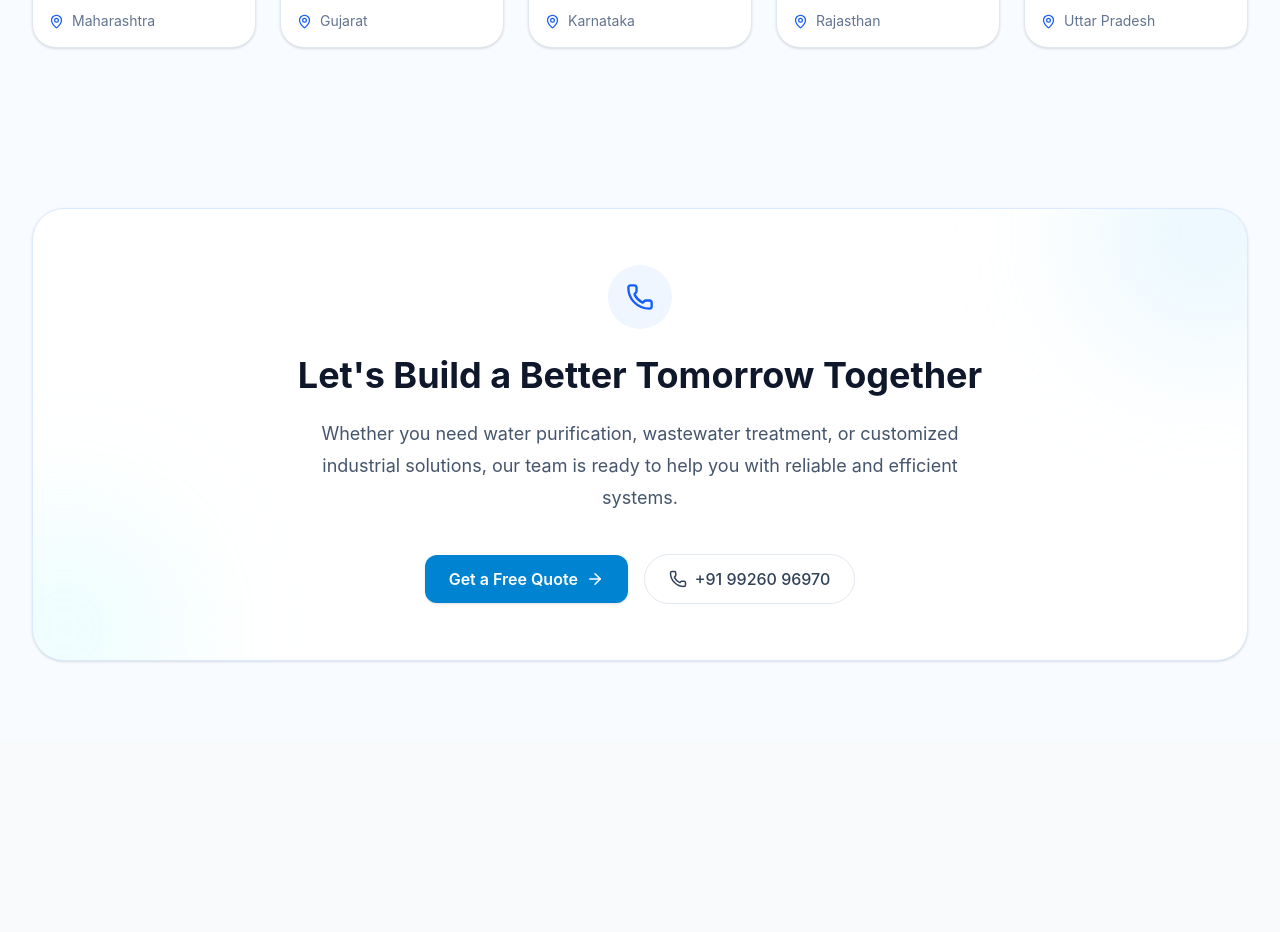
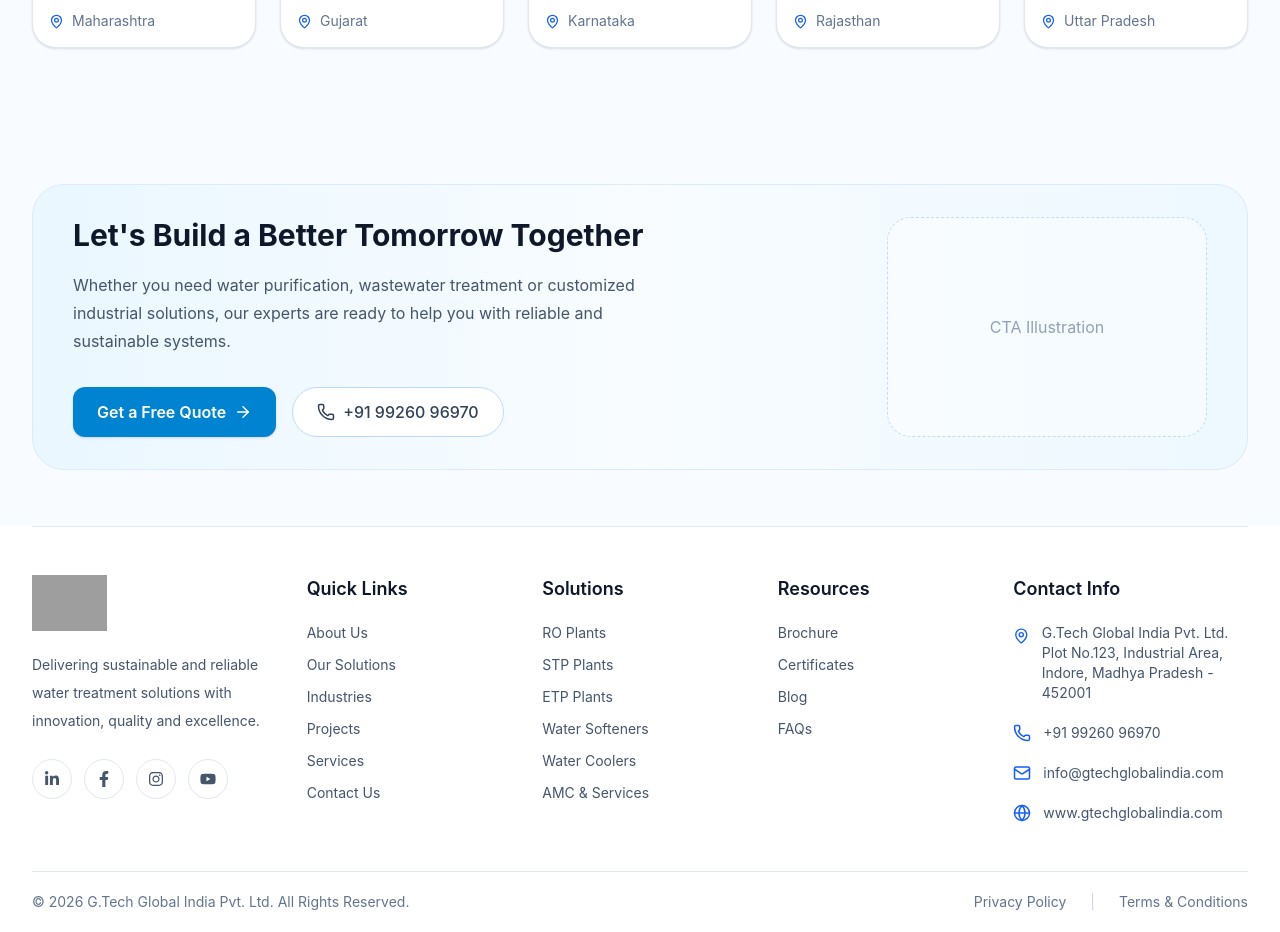
Before and after one commit to TanishqxProgrammer/G.Tech-Global-, a React (Vite) app in the folder gtech-website/: page / in a window 1280 px wide. Shown: the part 2620-3552 px from the top of the page. Before the commit the page ends 3361 px from the top, so only its background shows below. Built offline with nearby package versions, Linux system fonts and the light colour scheme; grey boxes are pictures that could not be loaded.

Commit message:
Completed Homepage UI

```diff
--- /dev/null
+++ b/gtech-website/src/components/layout/Footer.jsx
@@ -0,0 +1,16 @@
+import Container from "../common/Container";
+import FooterTop from "./FooterTop";
+import FooterBottom from "./FooterBottom";
+
+const Footer = () => {
+  return (
+    <footer className="bg-white">
+      <Container>
+        <FooterTop />
+        <FooterBottom />
+      </Container>
+    </footer>
+  );
+};
+
+export default Footer;
--- /dev/null
+++ b/gtech-website/src/components/layout/FooterBottom.jsx
@@ -0,0 +1,31 @@
+const FooterBottom = () => {
+  return (
+    <div className="border-t border-slate-200 py-5">
+      <div className="flex flex-col items-center justify-between gap-4 text-sm text-slate-500 md:flex-row">
+        <p>
+          © 2026 G.Tech Global India Pvt. Ltd. All Rights Reserved.
+        </p>
+
+        <div className="flex items-center gap-6">
+          <a
+            href="#"
+            className="transition-colors hover:text-blue-600"
+          >
+            Privacy Policy
+          </a>
+
+          <span className="text-slate-300">|</span>
+
+          <a
+            href="#"
+            className="transition-colors hover:text-blue-600"
+          >
+            Terms & Conditions
+          </a>
+        </div>
+      </div>
+    </div>
+  );
+};
+
+export default FooterBottom;
--- /dev/null
+++ b/gtech-website/src/components/layout/FooterTop.jsx
@@ -0,0 +1,156 @@
+import { MapPin, Phone, Mail, Globe } from "lucide-react";
+
+import {
+  FaLinkedinIn,
+  FaFacebookF,
+  FaInstagram,
+  FaYoutube,
+} from "react-icons/fa";
+
+const quickLinks = [
+  "About Us",
+  "Our Solutions",
+  "Industries",
+  "Projects",
+  "Services",
+  "Contact Us",
+];
+
+const solutions = [
+  "RO Plants",
+  "STP Plants",
+  "ETP Plants",
+  "Water Softeners",
+  "Water Coolers",
+  "AMC & Services",
+];
+
+const resources = ["Brochure", "Certificates", "Blog", "FAQs"];
+
+const FooterTop = () => {
+  return (
+    <div className="border-t border-slate-200 py-12">
+      <div className="grid grid-cols-1 gap-10 md:grid-cols-2 lg:grid-cols-[1.2fr_1fr_1fr_1fr_1.2fr]">
+        {/* Logo Section */}
+
+        <div>
+          <img src="/logo.png" alt="G.Tech" className="h-14 object-contain" />
+
+          <p className="mt-5 text-sm leading-7 text-slate-600">
+            Delivering sustainable and reliable water treatment solutions with
+            innovation, quality and excellence.
+          </p>
+
+          <div className="mt-6 flex gap-3">
+            {[FaLinkedinIn, FaFacebookF, FaInstagram, FaYoutube].map(
+              (Icon, index) => (
+                <button
+                  key={index}
+                  className="flex h-10 w-10 items-center justify-center rounded-full border border-slate-200 text-slate-600 transition-all duration-300 hover:border-blue-600 hover:bg-blue-600 hover:text-white"
+                >
+                  <Icon size={16} />
+                </button>
+              ),
+            )}
+          </div>
+        </div>
+
+        {/* Quick Links */}
+
+        <div>
+          <h3 className="mb-5 text-lg font-semibold text-slate-900">
+            Quick Links
+          </h3>
+
+          <ul className="space-y-3">
+            {quickLinks.map((item) => (
+              <li
+                key={item}
+                className="cursor-pointer text-sm text-slate-600 transition-colors hover:text-blue-600"
+              >
+                {item}
+              </li>
+            ))}
+          </ul>
+        </div>
+
+        {/* Solutions */}
+
+        <div>
+          <h3 className="mb-5 text-lg font-semibold text-slate-900">
+            Solutions
+          </h3>
+
+          <ul className="space-y-3">
+            {solutions.map((item) => (
+              <li
+                key={item}
+                className="cursor-pointer text-sm text-slate-600 transition-colors hover:text-blue-600"
+              >
+                {item}
+              </li>
+            ))}
+          </ul>
+        </div>
+
+        {/* Resources */}
+
+        <div>
+          <h3 className="mb-5 text-lg font-semibold text-slate-900">
+            Resources
+          </h3>
+
+          <ul className="space-y-3">
+            {resources.map((item) => (
+              <li
+                key={item}
+                className="cursor-pointer text-sm text-slate-600 transition-colors hover:text-blue-600"
+              >
+                {item}
+              </li>
+            ))}
+          </ul>
+        </div>
+
+        {/* Contact */}
+
+        <div>
+          <h3 className="mb-5 text-lg font-semibold text-slate-900">
+            Contact Info
+          </h3>
+
+          <div className="space-y-5 text-sm text-slate-600">
+            <div className="flex items-start gap-3">
+              <MapPin size={18} className="mt-1 text-blue-600" />
+
+              <p>
+                G.Tech Global India Pvt. Ltd.
+                <br />
+                Plot No.123, Industrial Area,
+                <br />
+                Indore, Madhya Pradesh - 452001
+              </p>
+            </div>
+
+            <div className="flex items-center gap-3">
+              <Phone size={18} className="text-blue-600" />
+              <span>+91 99260 96970</span>
+            </div>
+
+            <div className="flex items-center gap-3">
+              <Mail size={18} className="text-blue-600" />
+              <span>info@gtechglobalindia.com</span>
+            </div>
+
+            <div className="flex items-center gap-3">
+              <Globe size={18} className="text-blue-600" />
+              <span>www.gtechglobalindia.com</span>
+            </div>
+          </div>
+        </div>
+      </div>
+    </div>
+  );
+};
+
+export default FooterTop;
--- a/gtech-website/src/components/sections/CTASection.jsx
+++ b/gtech-website/src/components/sections/CTASection.jsx
@@ -1,32 +1,35 @@
-import { Phone, ArrowRight } from "lucide-react";
+import { ArrowRight, Phone } from "lucide-react";
 
 import Container from "../common/Container";
 import Button from "../common/Button";
+// import ctaBg from "../../assets/images/cta-bg.svg";
+// import ctaIllustration from "../../assets/images/cta-illustration.webp";
 
 const CTASection = () => {
   return (
-    <section className="py-20 bg-[#F8FBFF]">
+    <section className="bg-[#F8FBFF] py-14">
       <Container>
-        <div className="relative overflow-hidden rounded-[32px] border border-blue-100 bg-white px-8 py-14 text-center shadow-sm">
-          <div className="absolute -top-24 -right-20 h-60 w-60 rounded-full bg-sky-200/30 blur-3xl" />
-          <div className="absolute -bottom-20 -left-20 h-56 w-56 rounded-full bg-cyan-200/20 blur-3xl" />
+        <div className="relative overflow-hidden rounded-[32px] border border-blue-100 bg-gradient-to-r from-[#EAF7FF] via-[#F8FCFF] to-[#EDF8FF]">
+          {/* Background Pattern */}
+          {/* <img
+            src={ctaBg}
+            alt=""
+            className="absolute inset-0 h-full w-full object-cover opacity-30"
+          /> */}
 
-          <div className="relative z-10">
-            <div className="mx-auto flex h-16 w-16 items-center justify-center rounded-full bg-blue-50">
-              <Phone className="text-blue-600" size={28} />
-            </div>
-
-            <h2 className="mx-auto mt-6 max-w-3xl text-4xl font-bold leading-tight text-slate-900">
+          <div className="relative grid items-center gap-10 px-10 py-8 lg:grid-cols-[1.2fr_0.8fr]">
+            <div>
+              <h2 className="max-w-xl text-3xl font-bold leading-tight text-slate-900">
                 Let's Build a Better Tomorrow Together
               </h2>
 
-            <p className="mx-auto mt-5 max-w-2xl text-lg leading-8 text-slate-600">
-              Whether you need water purification, wastewater treatment, or
-              customized industrial solutions, our team is ready to help you
-              with reliable and efficient systems.
+              <p className="mt-4 max-w-xl text-base leading-7 text-slate-600">
+                Whether you need water purification, wastewater treatment or
+                customized industrial solutions, our experts are ready to help
+                you with reliable and sustainable systems.
               </p>
 
-            <div className="mt-10 flex flex-col items-center justify-center gap-4 sm:flex-row">
+              <div className="mt-8 flex flex-wrap gap-4">
                 <Button>
                   Get a Free Quote
                   <ArrowRight size={18} />
@@ -34,11 +37,18 @@ const CTASection = () => {
 
                 <a
                   href="tel:+919926096970"
-                className="flex items-center gap-2 rounded-full border border-slate-200 bg-white px-6 py-3 font-medium text-slate-700 transition-all duration-300 hover:border-blue-600 hover:text-blue-600"
+                  className="flex items-center gap-2 rounded-full border border-blue-200 bg-white px-6 py-3 font-medium text-slate-700 transition-all duration-300 hover:border-blue-600 hover:text-blue-600"
                 >
                   <Phone size={18} />
                   +91 99260 96970
                 </a>
+              </div>
+            </div>
+
+            <div className="hidden justify-end lg:flex">
+              <div className="flex h-[220px] w-[320px] items-center justify-center rounded-3xl border border-dashed border-blue-200 bg-white/40 text-slate-400">
+                CTA Illustration
+              </div>
             </div>
           </div>
         </div>
--- a/gtech-website/src/pages/Home.jsx
+++ b/gtech-website/src/pages/Home.jsx
@@ -4,6 +4,7 @@ import IndustriesSection from "../components/sections/IndustriesSection";
 import OurSolution from "../components/sections/OurSolutions";
 import RecentProjects from "../components/sections/RecentProjects";
 import CTASection from "../components/sections/CTASection";
+import Footer from "../components/layout/Footer";
 
 const Home = () => {
   return (
@@ -18,6 +19,7 @@ const Home = () => {
       <IndustriesSection />
       <RecentProjects />
       <CTASection />
+      <Footer />
     </>
   );
 };
```
Lines whose indentation alone changed are shown as unchanged.
